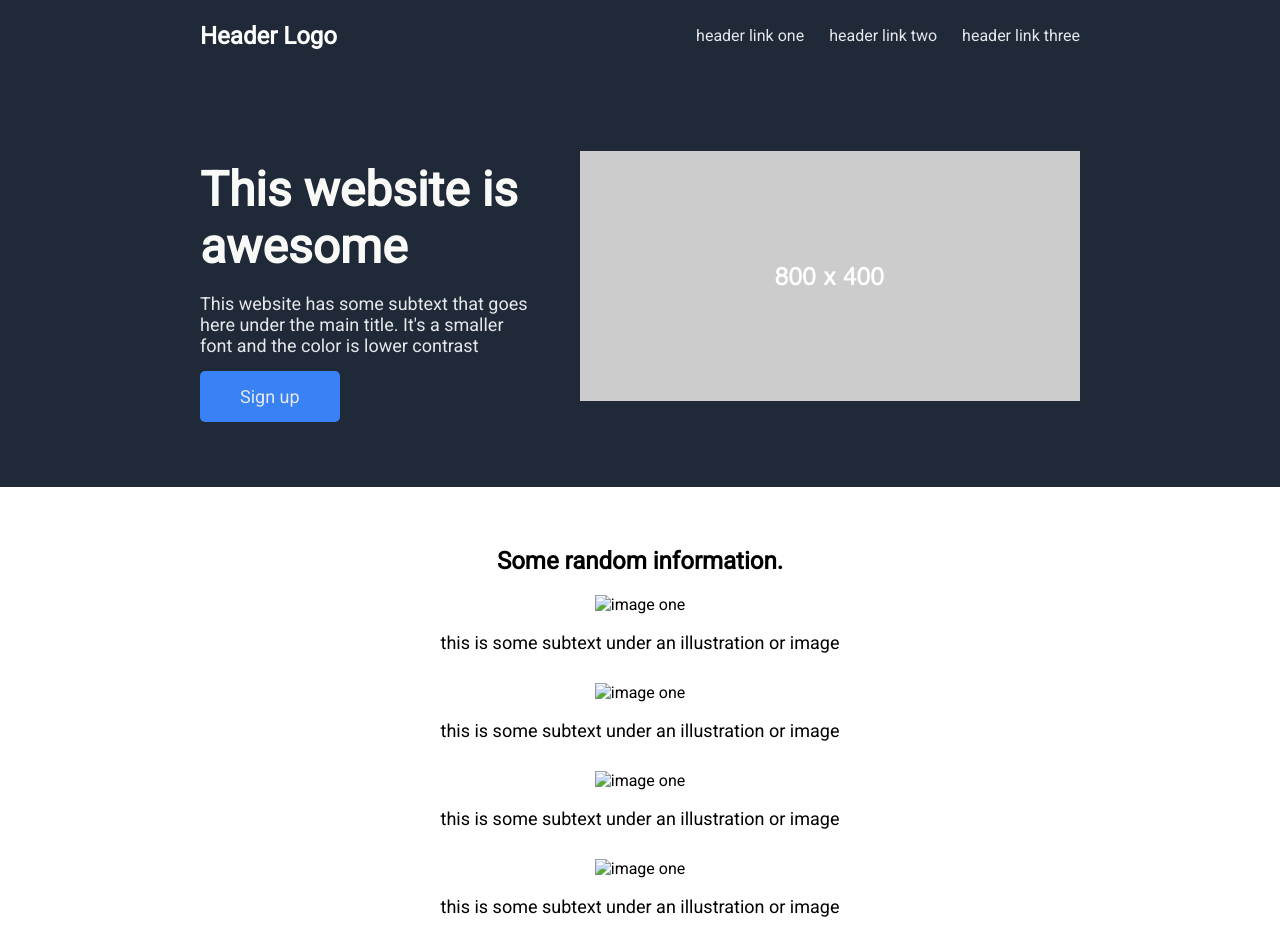
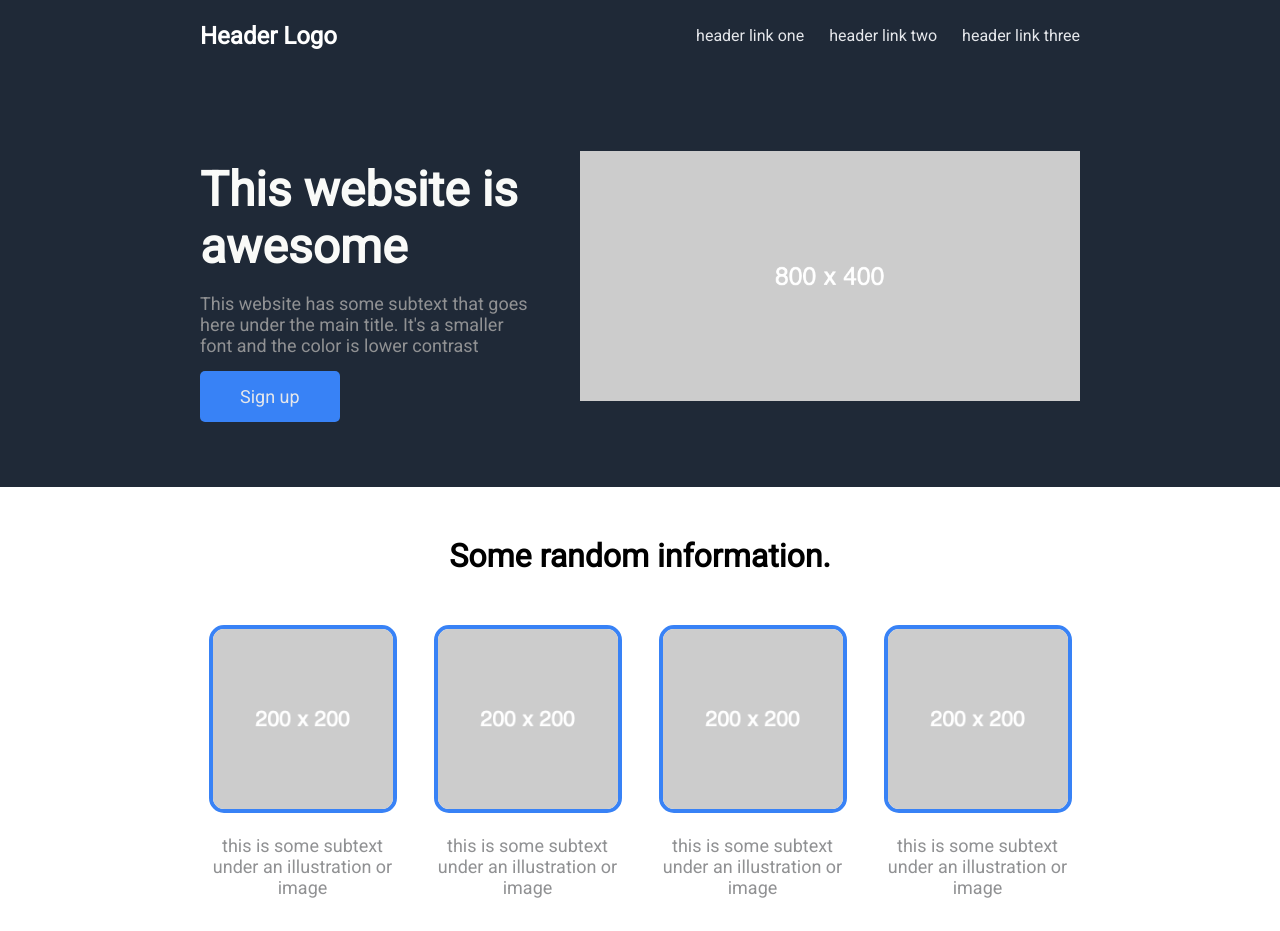
Before and after one commit to Wizionar/odin-landing-page, a plain HTML site: page index.html in a window 1280 px wide. Shown: the top 931 px of the page. Drawn offline with Linux system fonts and the light colour scheme.

Commit message:
Add styles to first section

```diff
--- a/index.html
+++ b/index.html
@@ -34,19 +34,19 @@
             <h2>Some random information.</h2>
             <div class="image-section">
                 <div>
-                    <img src="./images/img1.jpg" alt="image one">
+                    <img class="image" src="./images/img1.png" alt="image one">
                     <p>this is some subtext under an illustration or image</p>
                 </div>
                 <div>
-                    <img src="./images/img1.jpg" alt="image one">
+                    <img class="image" src="./images/img1.png" alt="image one">
                     <p>this is some subtext under an illustration or image</p>
                 </div>
                 <div>
-                    <img src="./images/img1.jpg" alt="image one">
+                    <img class="image" src="./images/img1.png" alt="image one">
                     <p>this is some subtext under an illustration or image</p>
                 </div>
                 <div>
-                    <img src="./images/img1.jpg" alt="image one">
+                    <img class="image" src="./images/img1.png" alt="image one">
                     <p>this is some subtext under an illustration or image</p>
                 </div>
             </div>
--- a/style.css
+++ b/style.css
@@ -13,12 +13,21 @@ a {
 
 h1 {
     margin-top: 10px;
-    margin-bottom: 12px;
+    font-size: 48px;
+    font-weight: 900;
+}
+
+h2 {
+    margin-top: 10px;
+    margin-bottom: 50px;
+    font-size: 32px;
+    font-weight: 900;
 }
 
 p {
     font-size: 18px;
     margin-bottom: 30px;
+    color:#909193
 }
 
 body {
@@ -69,9 +78,8 @@ ul.menu-link {
 }
 
 .hero-heading {
-    font-size: 48px;
-    font-weight: 900;
-    color: #F9FAF8
+    color: #F9FAF8;
+    margin-bottom: 12px;
 }
 
 .hero-image {
@@ -95,3 +103,24 @@ ul.menu-link {
 .first {
     text-align: center;
 }
+
+.image-section {
+    display: flex;
+    justify-content: space-around;
+    flex-wrap: wrap;
+    gap: 20px
+}
+
+.image-section > div {
+    max-width: 200px;
+}
+
+.image {
+    border: 4px solid #3882F6;
+    border-radius: 15px;
+    width: 180px;
+}
+
+.image:hover {
+    opacity: 0.7;
+}
```
Also changed, not shown: images/img1.png (added).
